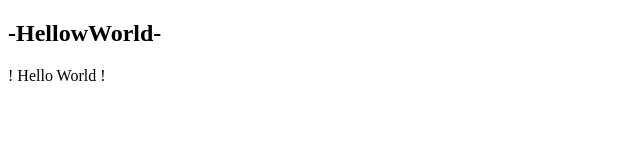
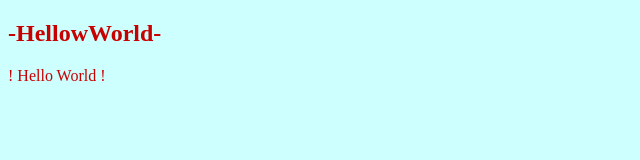
Before and after one commit to jmAmar/WEB-HelloWorld, a plain HTML site: page index.html in a window 1280 px wide. Shown: the whole page, without its empty margins (0-640 px from the left). Drawn offline with Linux system fonts and the light colour scheme.

Commit message:
ajout colorisation fond & police

```diff
--- a/index.html
+++ b/index.html
@@ -4,7 +4,7 @@
         <meta content-type='text/html' charset='UTF-8' />
         <title>HelloWorld</title>
     </head>
-    <body>
+    <body style="background-color:rgb(205,255,255) ; color:rgb(200,0,0)">
         <h2>-HellowWorld-</h2>
         <p>! Hello World !</p>
     </body>
```
